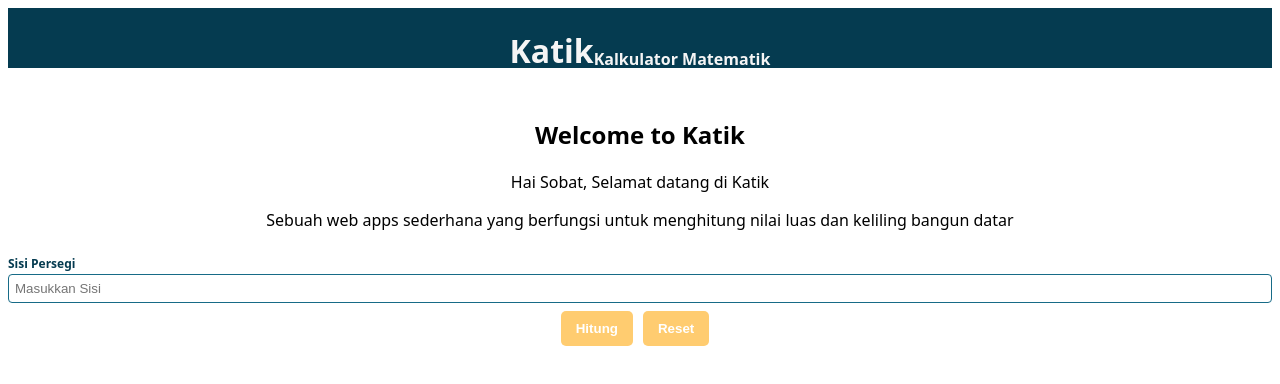
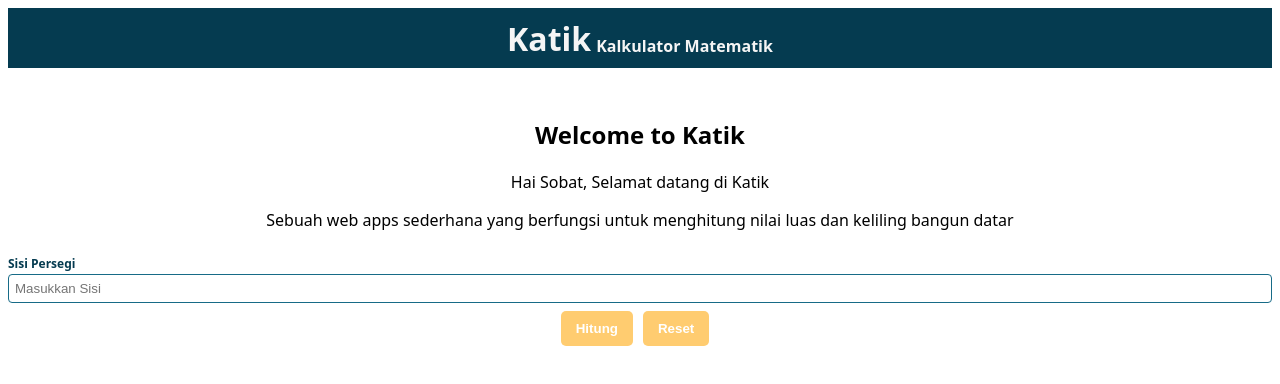
Before and after one commit to revou-fundamental-course/4-sep-23-RidhoIsmail, a plain HTML site: page index.html in a window 1280 px wide. Drawn offline with Linux system fonts and the light colour scheme.

Commit message:
edit css header-logo

```diff
--- a/css/style.css
+++ b/css/style.css
@@ -10,17 +10,12 @@ header {
     color: whitesmoke;
     height: 60px;
     display:flex;
-    text-align: center;
+    align-items: center;
     justify-content: center;
 }
-.header-logo{
-    /* float: left; */
-    margin-bottom: 100px;
-
-}
 .header-logo2{
-    /* float: left; */
-    margin-top: 40px;
+    margin-left: 5px;
+    margin-top: 37px;
 }
 
 label{
```
